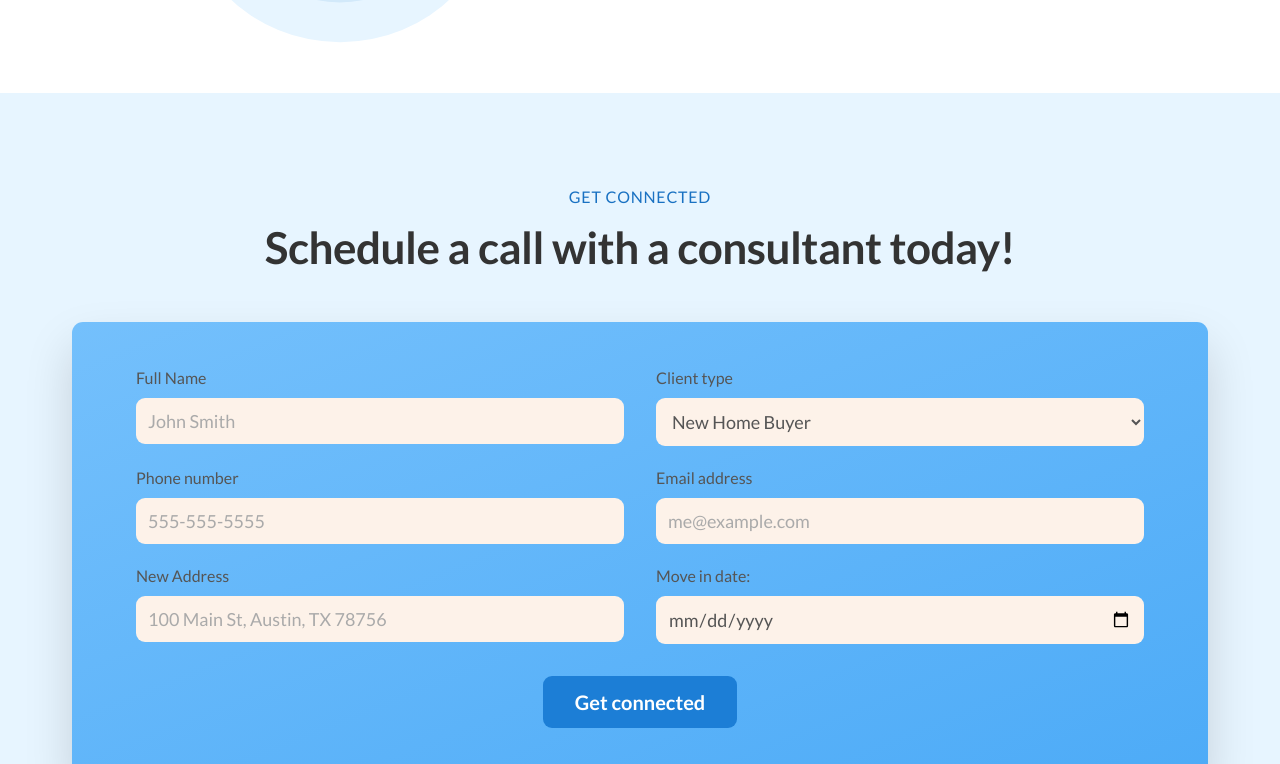
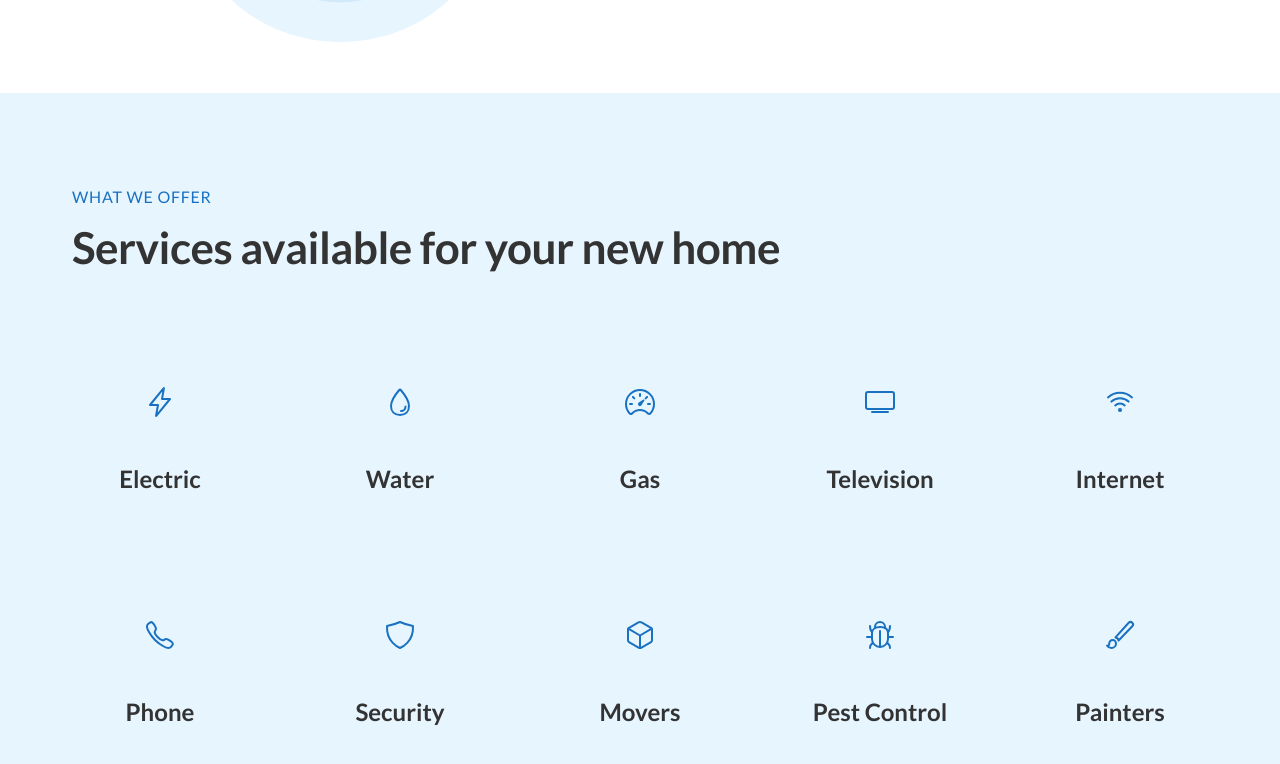
Before and after one commit to AndrewSimons3/360HomeConnect, a plain HTML site: page index.html in a window 1280 px wide. Shown: the part 2490-3254 px from the top of the page. Drawn offline with nearby package versions, Linux system fonts and the light colour scheme.

Commit message:
desktop version complete

```diff
--- a/general.css
+++ b/general.css
@@ -105,6 +105,10 @@ body {
 
 .grid--5-cols {
   grid-template-columns: repeat(5, 1fr);
+}
+
+.grid--10-cols {
+  grid-template-columns: repeat(10, 1fr);
 }
 
 .heading-primary,
--- a/index.html
+++ b/index.html
@@ -11,6 +11,15 @@
   <link href="https://fonts.googleapis.com/css2?family=Lato:wght@400;700&display=swap" rel="stylesheet">
   <link rel="stylesheet" href="./style.css">
   <link rel="stylesheet" href="./general.css">
+
+  <script
+  type="module"
+  src="https://unpkg.com/ionicons@5.4.0/dist/ionicons/ionicons.esm.js"
+></script>
+<script
+  nomodule=""
+  src="https://unpkg.com/ionicons@5.4.0/dist/ionicons/ionicons.js"
+></script>
   <title>360 Home Connect</title>
 </head>
 <body>
@@ -146,6 +155,88 @@
         </div>
       </div>
   </section>
+
+  <section class="section-offer">
+  <div class="container">
+    <span class="subheading">What we offer</span>
+    <h2 class="heading-secondary">
+      Services available for your new home
+    </h2>
+  </div>
+
+  <div class="container grid grid--5-cols center-text">
+    <div class="feature">
+      <ion-icon class="feature-icon" name="flash-outline"></ion-icon>
+      <p class="feature-title">Electric</p>
+      <p class="feature-text">
+
+      </p>
+    </div>
+    <div class="feature">
+      <ion-icon class="feature-icon" name="water-outline"></ion-icon>
+      <p class="feature-title">Water</p>
+      <p class="feature-text">
+
+      </p>
+    </div>
+    <div class="feature">
+      <ion-icon class="feature-icon" name="speedometer-outline"></ion-icon>
+      <p class="feature-title">Gas</p>
+      <p class="feature-text">
+
+      </p>
+    </div>
+    <div class="feature">
+      <ion-icon class="feature-icon" name="tv-outline"></ion-icon>
+      <p class="feature-title">Television</p>
+      <p class="feature-text">
+
+      </p>
+    </div>
+    <div class="feature">
+      <ion-icon class="feature-icon" name="wifi-outline"></ion-icon>
+      <p class="feature-title">Internet</p>
+      <p class="feature-text">
+
+      </p>
+    </div>
+    <div class="feature">
+      <ion-icon class="feature-icon" name="call-outline"></ion-icon>
+      <p class="feature-title">Phone</p>
+      <p class="feature-text">
+
+      </p>
+    </div>
+    <div class="feature">
+      <ion-icon class="feature-icon" name="shield-outline"></ion-icon>
+      <p class="feature-title">Security</p>
+      <p class="feature-text">
+
+      </p>
+    </div>
+    <div class="feature">
+      <ion-icon class="feature-icon" name="cube-outline"></ion-icon>
+      <p class="feature-title">Movers</p>
+      <p class="feature-text">
+
+      </p>
+    </div>
+    <div class="feature">
+      <ion-icon class="feature-icon" name="bug-outline"></ion-icon>
+      <p class="feature-title">Pest Control</p>
+      <p class="feature-text">
+
+      </p>
+    </div>
+    <div class="feature">
+      <ion-icon class="feature-icon" name="brush-outline"></ion-icon>
+      <p class="feature-title">Painters</p>
+      <p class="feature-text">
+
+      </p>
+    </div>
+  </div>
+</section>
 
   <section class="section-connect">
     <div class="container center-text">
--- a/style.css
+++ b/style.css
@@ -189,7 +189,6 @@
 
 .section-connect{
   padding: 9.6rem 0;
-  background-color: #e7f5ff;
 }
 
 .form-box {
@@ -244,6 +243,38 @@
   justify-content: center;
   margin-top: 3.2rem;
 }
+
+/****************/
+/* WHAT WE OFFER SECTION*/
+/****************/
+
+.section-offer{
+  padding: 9.6rem 0;
+  background-color: #e7f5ff;
+}
+
+.feature-icon {
+  color: #1971c2;
+  height: 3.2rem;
+  width: 3.2rem;
+  background-color: #e7f5ff;
+  margin-bottom: 3.2rem;
+  padding: 1.6rem;
+  border-radius: 50%;
+}
+
+.feature-title {
+  font-size: 2.4rem;
+  color: #333;
+  font-weight: 700;
+  margin-bottom: 1.6rem;
+}
+
+.feature-text {
+  font-size: 1.8rem;
+  line-height: 1.8;
+}
+
 
 /****************/
 /* Footer SECTION*/
```
